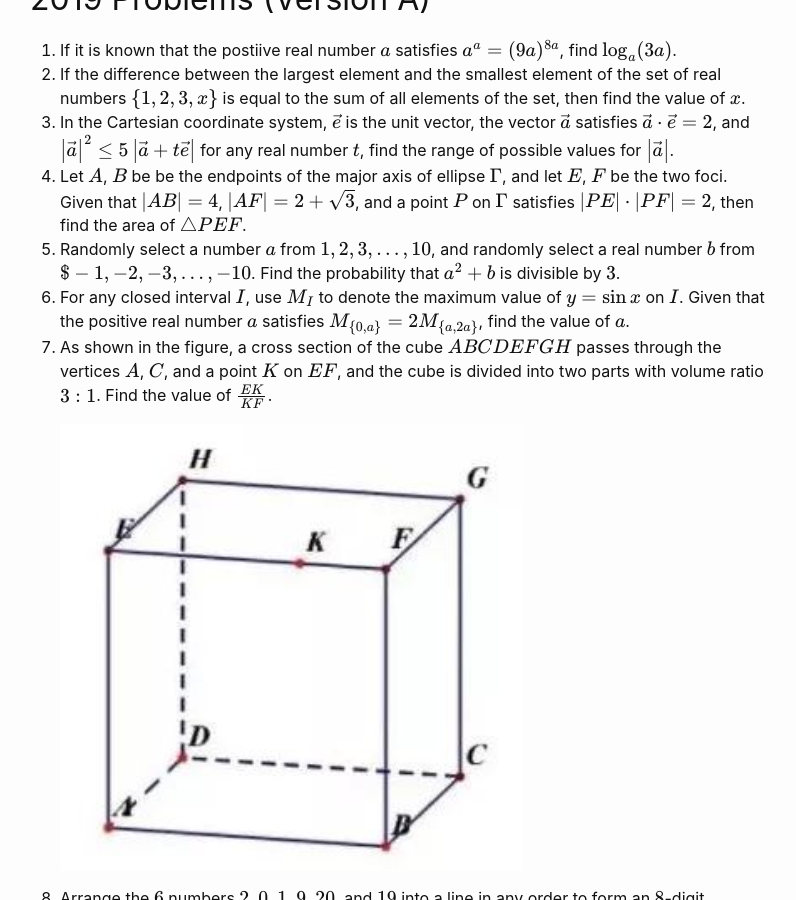
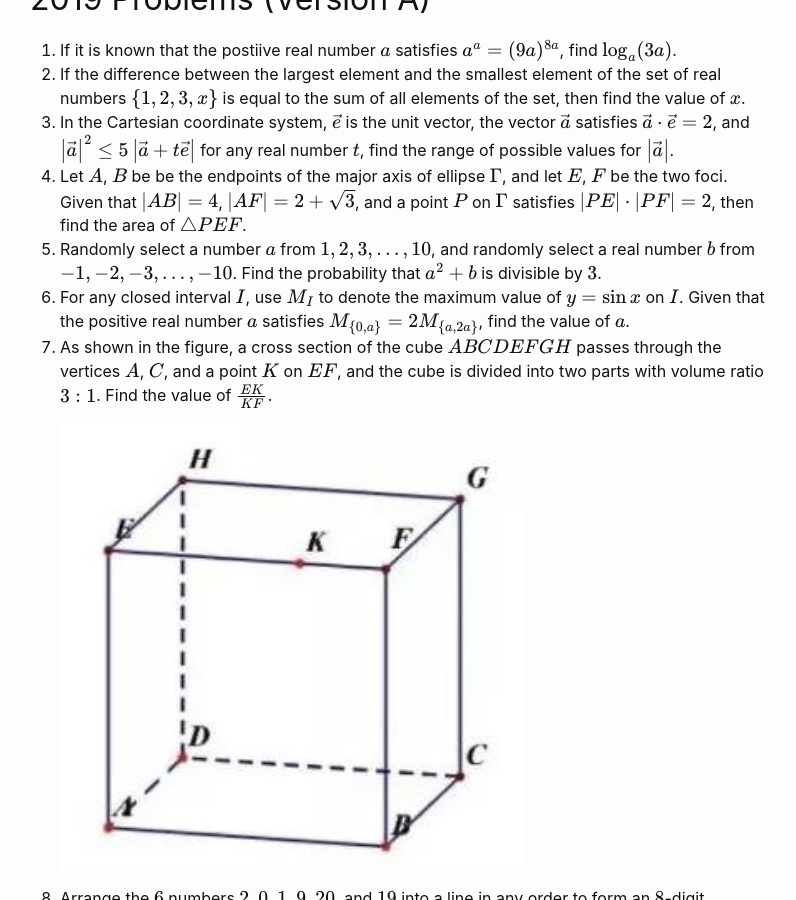
Before and after one commit to PROA200/website, a Jekyll site: the page built from _posts/2022-09-10-2019-china-hs-ml.markdown, in a window 1280 px wide and 900 px high, scrolled down 547 px. Shown: the whole window, without its empty margins (240-1036 px from the left). Built offline with Jekyll 4.4.1, drawn with Linux system fonts in a browser that asks for light colours; formulas are drawn with MathJax 3.

Commit message:
latex error

```diff
--- a/_posts/2022-09-10-2019-china-hs-ml.markdown
+++ b/_posts/2022-09-10-2019-china-hs-ml.markdown
@@ -18,7 +18,7 @@ The first eight problems are each worth 8 points.
 2. If the difference between the largest element and the smallest element of the set of real numbers $$\{1,2,3,x\}$$ is equal to the sum of all elements of the set, then find the value of $$x$$.
 3. In the Cartesian coordinate system, $$\vec{e}$$ is the unit vector, the vector $$\vec a$$ satisfies $$\vec a\cdot \vec e=2$$, and $$\left\vert \vec a\right\vert ^2 \leq 5\left\vert \vec a + t\vec e\right\vert $$ for any real number $$t$$, find the range of possible values for $$\left\vert \vec a\right\vert $$.
 4. Let $$A$$, $$B$$ be be the endpoints of the major axis of ellipse $$\Gamma$$, and let $$E$$, $$F$$ be the two foci. Given that $$\vert AB\vert =4$$, $$\vert AF\vert =2+\sqrt 3$$, and a point $$P$$ on $$\Gamma$$ satisfies $$\vert PE\vert \cdot \vert PF\vert =2$$, then find the area of $$\triangle PEF$$.
-5. Randomly select a number $$a$$ from $$1, 2, 3,\ldots,10$$, and randomly select a real number $$b$$ from $$$-1,-2,-3,\ldots,-10$$. Find the probability that $$a^2+b$$ is divisible by $$3$$.
+5. Randomly select a number $$a$$ from $$1, 2, 3,\ldots,10$$, and randomly select a real number $$b$$ from $$-1,-2,-3,\ldots,-10$$. Find the probability that $$a^2+b$$ is divisible by $$3$$.
 6. For any closed interval $$I$$, use $$M_I$$ to denote the maximum value of $$y=\sin x$$ on $$I$$. Given that the positive real number $$a$$ satisfies $$M_{\{0,a\}}=2M_{\{a,2a\}}$$, find the value of $$a$$.
 7. As shown in the figure, a cross section of the cube $$ABCDEFGH$$ passes through the vertices $$A$$, $$C$$, and a point $$K$$ on $$EF$$, and the cube is divided into two parts with volume ratio $$3:1$$. Find the value of $$\frac{EK}{KF}$$.
 
```
